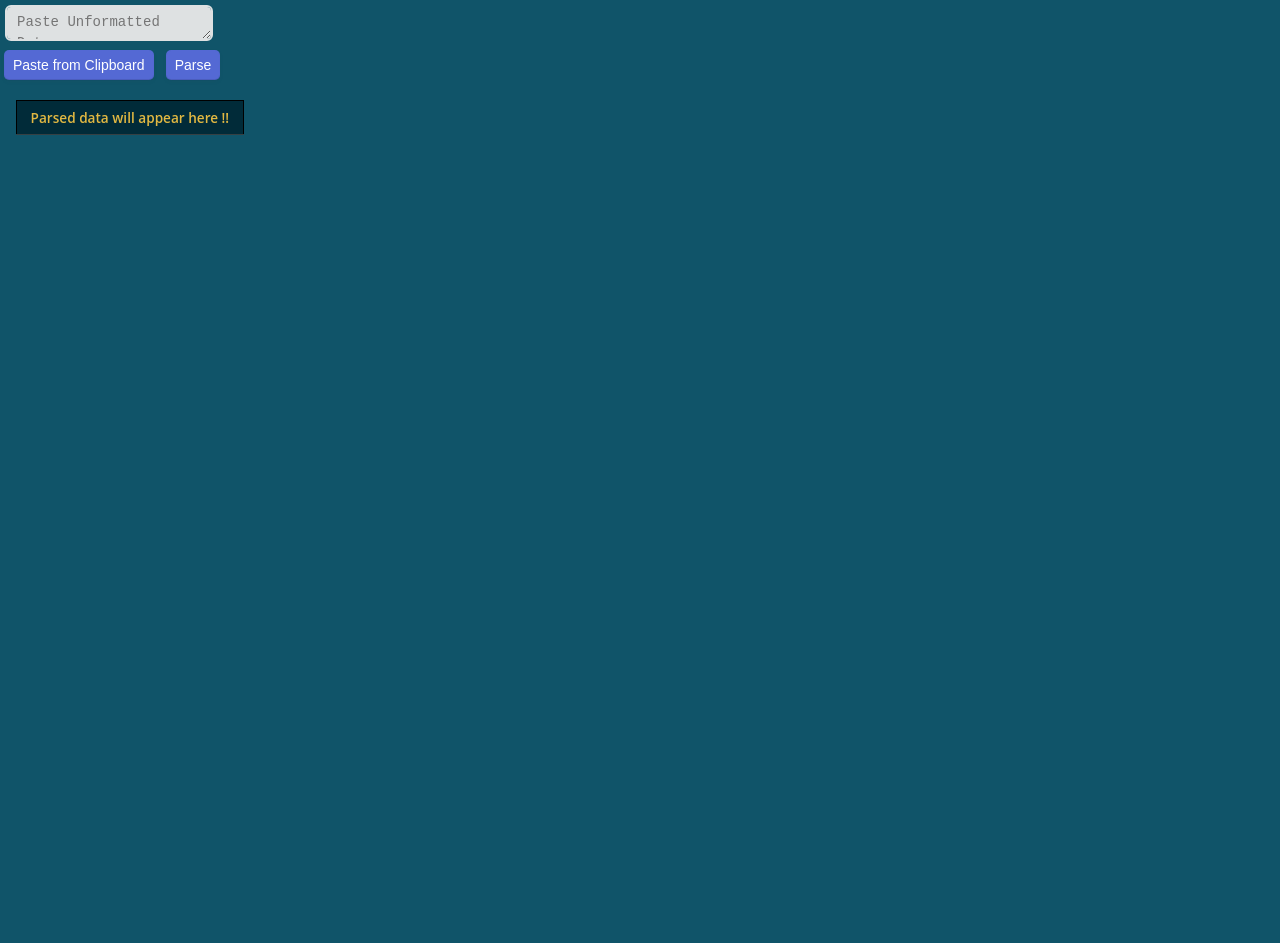
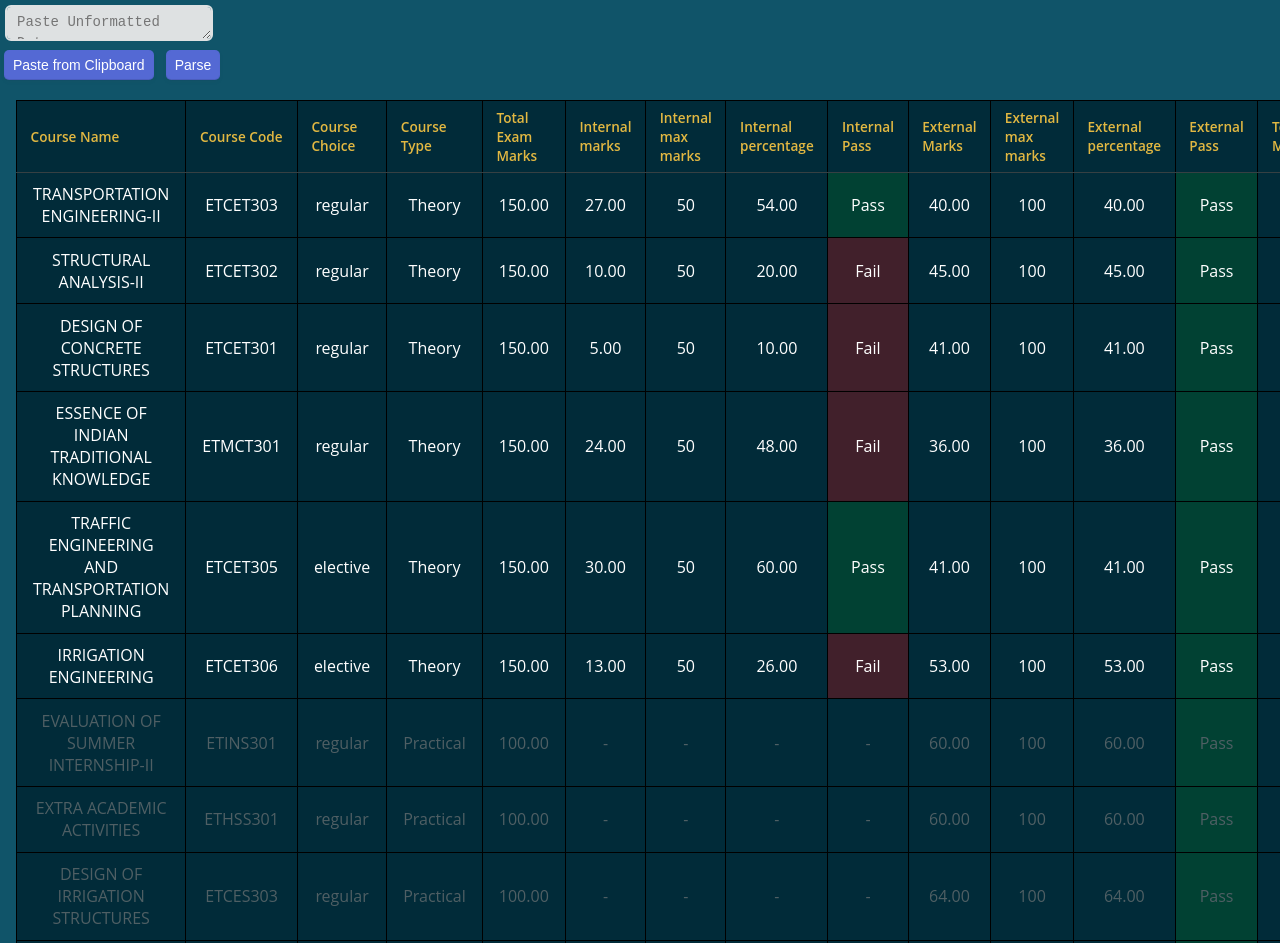
Before and after one commit to Imman-coder/Scorecard-Scrapper, a plain HTML site: page index.html in a window 1280 px wide. Shown: the top 943 px of the page. Before the commit the page ends 800 px from the top, so only its background shows below. Drawn offline with Linux system fonts and the light colour scheme.

Commit message:
fixed wrong script name

```diff
--- a/index.html
+++ b/index.html
@@ -5,7 +5,7 @@
     <meta charset="UTF-8">
     <meta name="viewport" content="width=device-width, initial-scale=1.0">
     <title>Scorecard Scrapper</title>
-    <script defer src="org-script.js"></script>
+    <script defer src="script.js"></script>
     <style>
         table,
         th,
```
